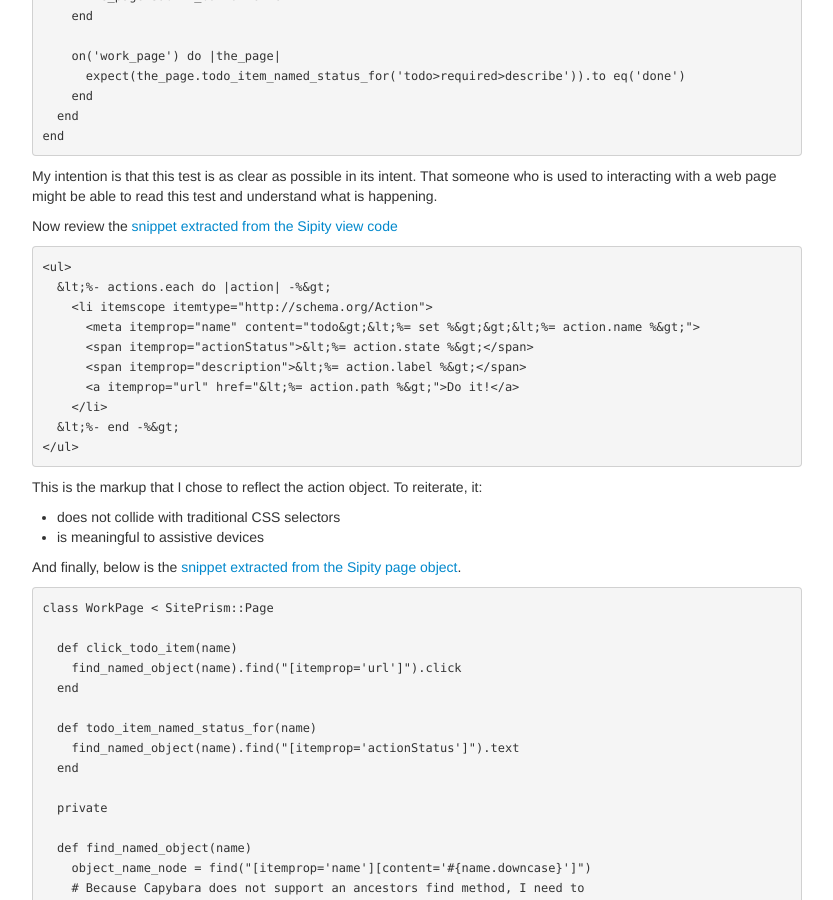
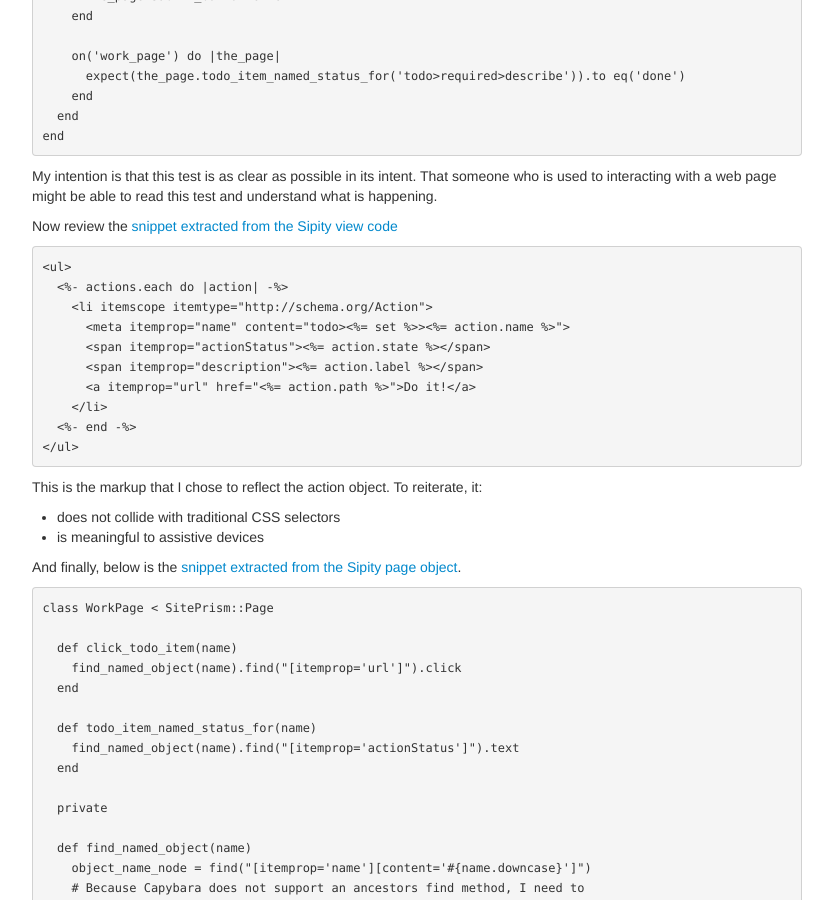
Before and after one commit to terrellt/ndlib.github.io, a Jekyll site: the page built from _posts/2015-01-23-pay-attention-to-pain-points.md, in a window 1280 px wide and 900 px high, scrolled down 3093 px. Shown: the whole window, without its empty margins (223-1056 px from the left). Built offline with Jekyll 4.4.1, drawn with Linux system fonts in a browser that asks for light colours; Markdown is read by kramdown in place of the engine named in the settings; some of the changed text lies outside the part shown.

Commit message:
Fixing code

````diff
--- a/_posts/2015-01-23-pay-attention-to-pain-points.md
+++ b/_posts/2015-01-23-pay-attention-to-pain-points.md
@@ -107,13 +107,13 @@ Here is a snippet from a Work page's HTML. I wrote it quickly as I want to demon
 
 ```rails
 <ul>
-  &lt;%- model.actions.each do |action| -%&gt;
-    <li class="required-&lt;%= action.name %&gt;">
-      <span>&lt;%= action.status %&gt;</span>
-      <span>&lt;%= action.label %&gt;</span>
-      &lt;%= link_to 'Do it!', action.path %&gt;
+  <%- model.actions.each do |action| -%>
+    <li class="required-<%= action.name %>">
+      <span><%= action.status %></span>
+      <span><%= action.label %></span>
+      <%= link_to 'Do it!', action.path %>
     </li>
-  &lt;%- end -%&gt;
+  <%- end -%>
 <ul>
 ```
 
@@ -190,14 +190,14 @@ Now review the [snippet extracted from the Sipity view code](https://github.com/
 
 ```rails
 <ul>
-  &lt;%- actions.each do |action| -%&gt;
+  <%- actions.each do |action| -%>
     <li itemscope itemtype="http://schema.org/Action">
-      <meta itemprop="name" content="todo&gt;&lt;%= set %&gt;&gt;&lt;%= action.name %&gt;">
-      <span itemprop="actionStatus">&lt;%= action.state %&gt;</span>
-      <span itemprop="description">&lt;%= action.label %&gt;</span>
-      <a itemprop="url" href="&lt;%= action.path %&gt;">Do it!</a>
+      <meta itemprop="name" content="todo><%= set %>><%= action.name %>">
+      <span itemprop="actionStatus"><%= action.state %></span>
+      <span itemprop="description"><%= action.label %></span>
+      <a itemprop="url" href="<%= action.path %>">Do it!</a>
     </li>
-  &lt;%- end -%&gt;
+  <%- end -%>
 </ul>
 ```
 
````
